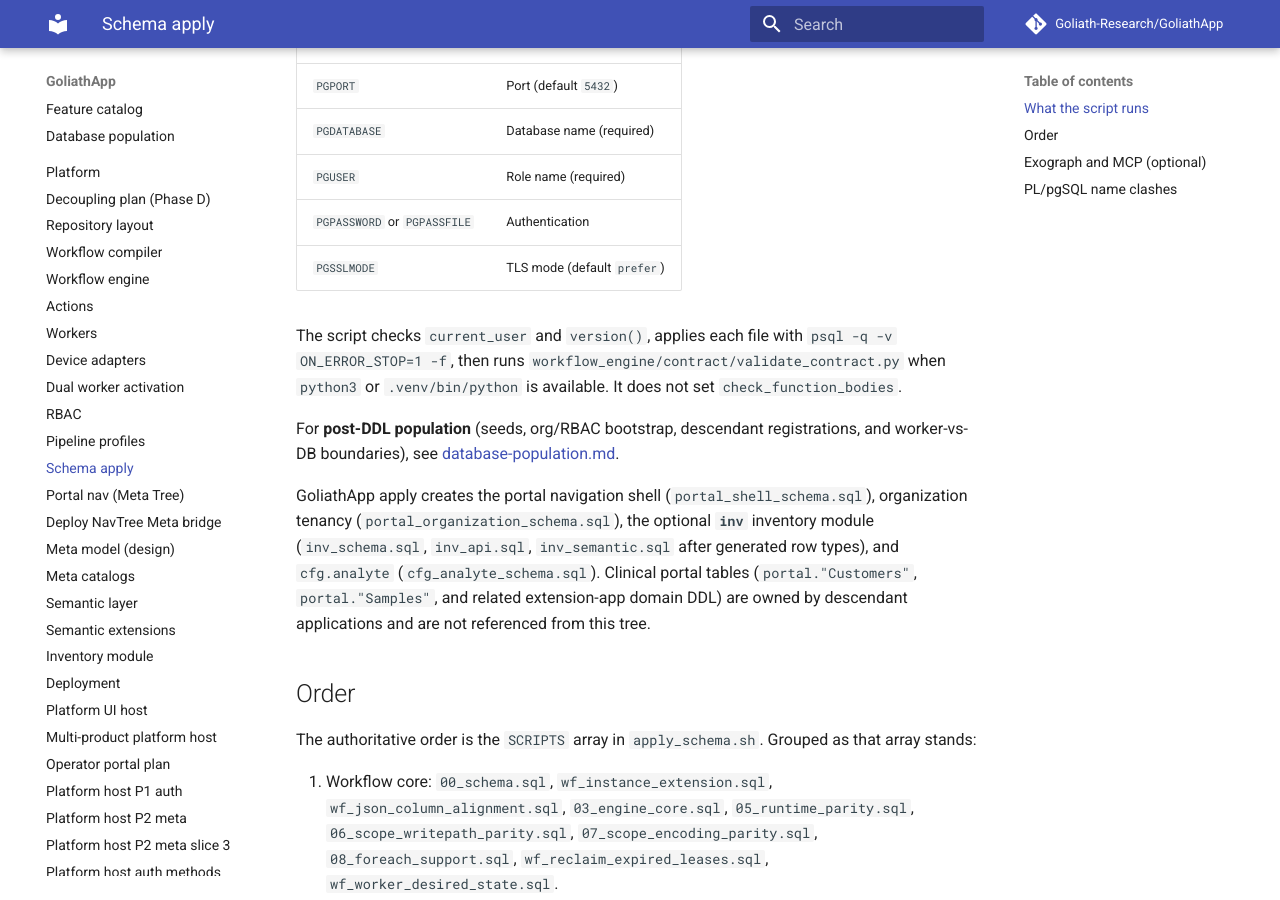
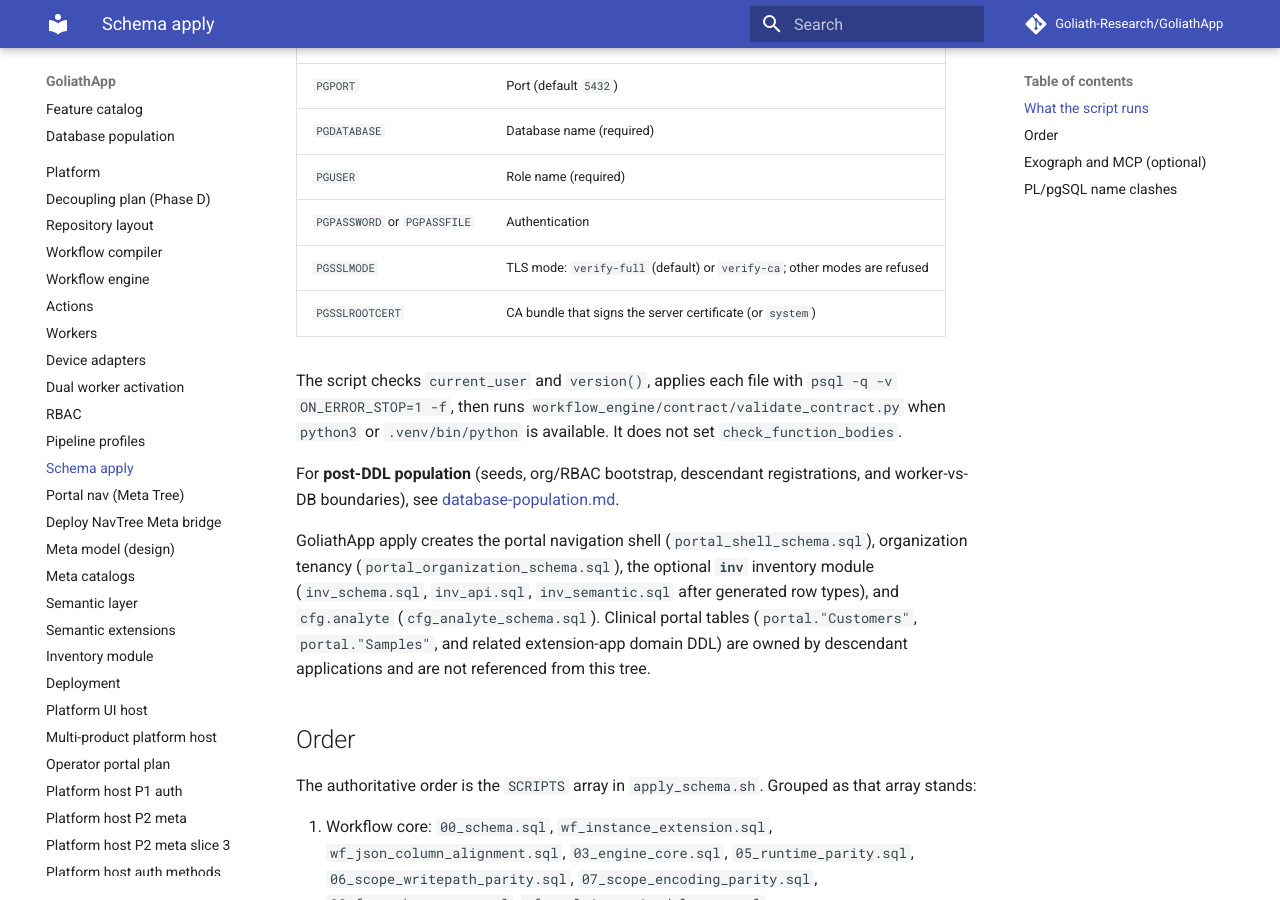
Before and after one commit to Goliath-Research/GoliathApp, an MkDocs documentation site: the page built from docs/schema-apply.md, in a window 1280 px wide and 900 px high, scrolled down 689 px. Built offline with MkDocs 1.6.1 and Material for MkDocs 9.7.7, drawn with Linux system fonts in a browser that asks for light colours; comment, search, counter and statistics services are not loaded.

Commit message:
Document verify-full as the required PostgreSQL TLS mode

```diff
--- a/docs/schema-apply.md
+++ b/docs/schema-apply.md
@@ -15,7 +15,8 @@ An application that ships this engine applies the list once per release, to the
 | `PGDATABASE` | Database name (required) |
 | `PGUSER` | Role name (required) |
 | `PGPASSWORD` or `PGPASSFILE` | Authentication |
-| `PGSSLMODE` | TLS mode (default `prefer`) |
+| `PGSSLMODE` | TLS mode: `verify-full` (default) or `verify-ca`; other modes are refused |
+| `PGSSLROOTCERT` | CA bundle that signs the server certificate (or `system`) |
 
 The script checks `current_user` and `version()`, applies each file with `psql -q -v ON_ERROR_STOP=1 -f`, then runs `workflow_engine/contract/validate_contract.py` when `python3` or `.venv/bin/python` is available. It does not set `check_function_bodies`.
 
```
Also changed, not shown: docs/database-population.md (+1 -1 lines), docs/platform.md (+1 -1 lines), docs/semantic-layer.md (+1 -1 lines), workflow_engine/sql_pg/README.md (+1 -1 lines).
